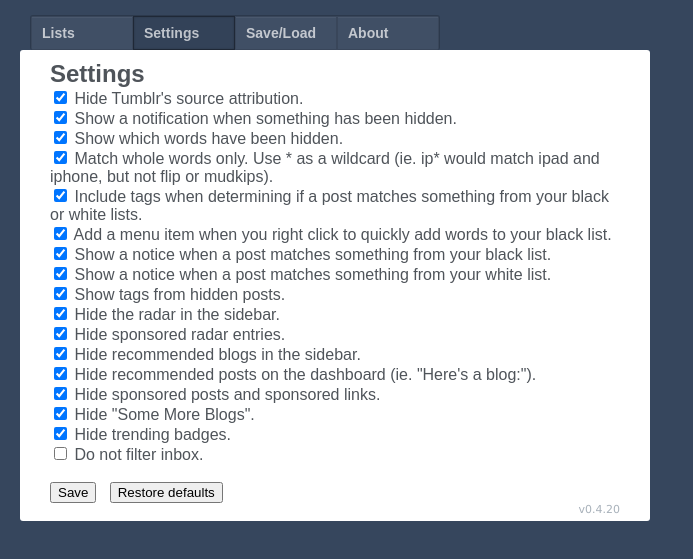
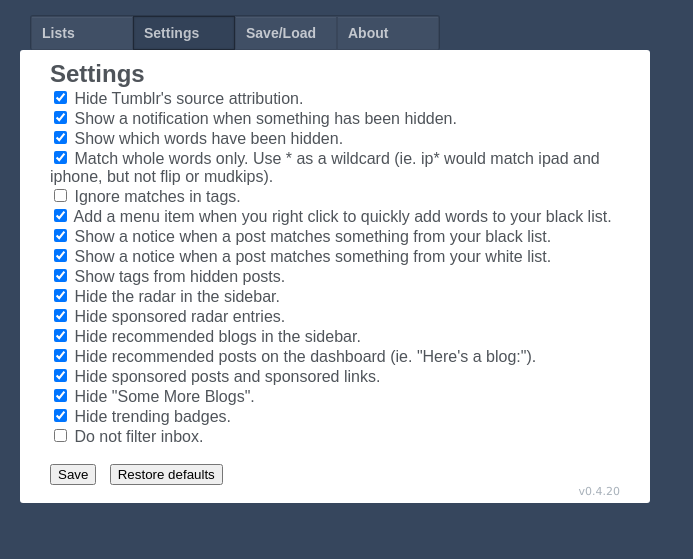
Before and after one commit to bjornstar/Tumblr-Savior, a browser extension: page src/data/options.html in a window 1280 px wide. Both pictures are taken after a click on the item "Settings". Shown: the part 107-666 px from the top of the page, without its empty margins (0-693 px from the left). Drawn offline with Linux system fonts and the light colour scheme.

Commit message:
Patch: changed check_tags to ignore_tags and reversed the behavior

```diff
--- a/src/data/defaults.js
+++ b/src/data/defaults.js
@@ -6,7 +6,7 @@
 	'show_notice': true,
 	'show_words': true,
 	'match_words': true,
-	'check_tags' : true,
+	'ignore_tags' : false,
 	'context_menu': true,
 	'white_notice': true,
 	'black_notice': true,
--- a/src/data/options.html
+++ b/src/data/options.html
@@ -44,8 +44,8 @@
           <div id="match_words_div">
             <input type="checkbox" id="match_words_cb" name="match_words_cb" /> <label for="match_words_cb">Match whole words only. Use * as a wildcard (ie. ip* would match ipad and iphone, but not flip or mudkips).</label>
           </div>
-          <div id="check_tags_div">
-            <input type="checkbox" id="check_tags_cb" name="check_tags_cb" /> <label for="check_tags_cb">Include tags when determining if a post matches something from your black or white lists.</label>
+          <div id="ignore_tags_div">
+            <input type="checkbox" id="ignore_tags_cb" name="ignore_tags_cb" /> <label for="ignore_tags_cb">Ignore matches in tags.</label>
           </div>
           <div id="context_menu_div">
             <input type="checkbox" id="context_menu_cb" name="context_menu_cb" /> <label for="context_menu_cb">Add a menu item when you right click to quickly add words to your black list.</label>
--- a/src/data/options.js
+++ b/src/data/options.js
@@ -28,7 +28,7 @@
 		show_notice: 'show_notice_cb',
 		show_words: 'show_words_cb',
 		match_words: 'match_words_cb',
-		check_tags: 'check_tags_cb',
+		ignore_tags: 'ignore_tags_cb',
 		context_menu: 'context_menu_cb',
 		white_notice: 'white_notice_cb',
 		black_notice: 'black_notice_cb',
--- a/src/data/script.js
+++ b/src/data/script.js
@@ -13,7 +13,7 @@
 	'show_notice': true,
 	'show_words': true,
 	'match_words': true,
-	'check_tags' : true,
+	'ignore_tags' : false,
 	'context_menu': true,
 	'white_notice': true,
 	'black_notice': true,
@@ -455,7 +455,7 @@
 	postText += post.querySelector('.post_content').innerHTML;
 
 	var postTags = post.querySelector('.post_tags');
-	if (settings.check_tags && postTags) {
+	if (postTags && !settings.ignore_tags) {
 		postText += postTags.innerHTML.replace(noTags, ' ');
 	}
 
```
